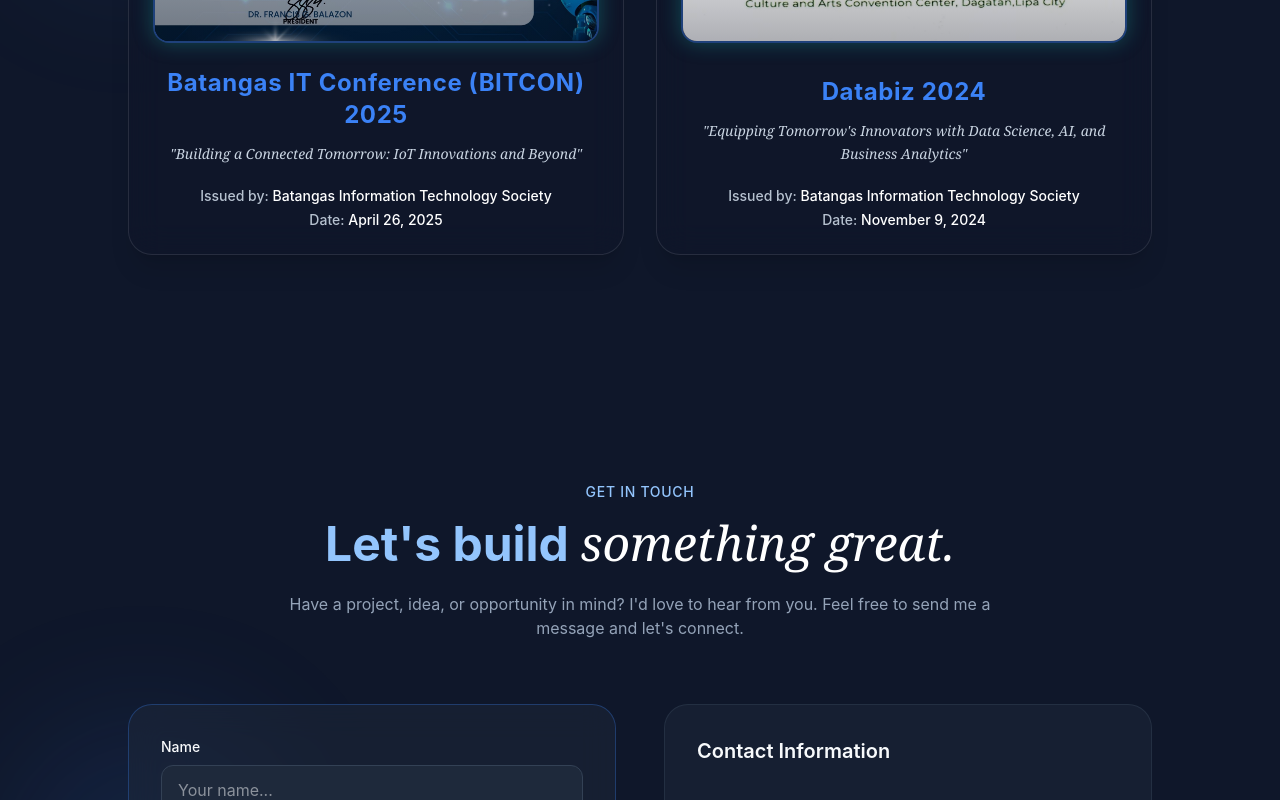
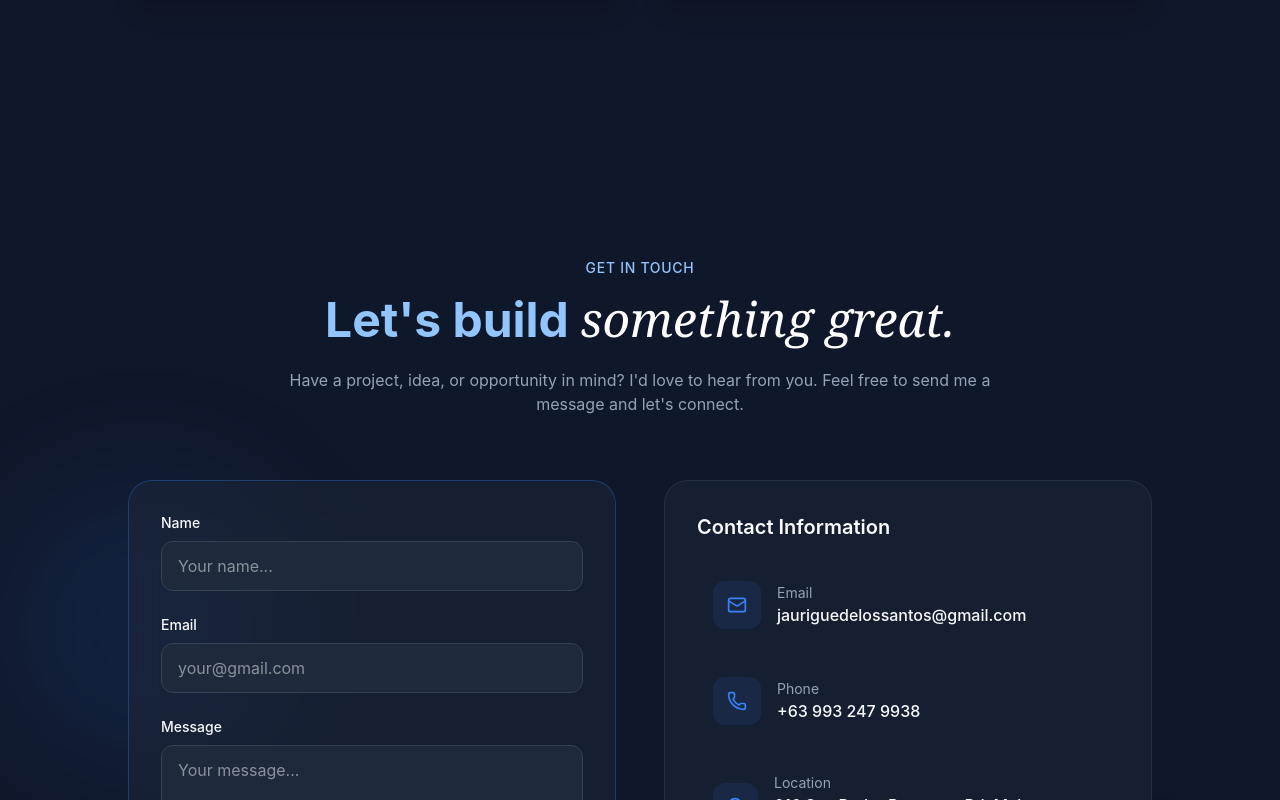
Before and after one commit to JocelDS/Portfolio, a React (Vite) app: page / in a window 1280 px wide. Shown: the part 7100-7900 px from the top of the page. Built offline with nearby package versions, Linux system fonts and the light colour scheme.

Commit message:
update contact

```diff
--- a/src/sections/Contact.jsx
+++ b/src/sections/Contact.jsx
@@ -99,7 +99,7 @@
   };
 
   return (
-    <section id="contact" className="py-24 relative overflow-hidden">
+    <section id="contact" className="py-32 relative overflow-hidden">
       {/* Background Glows */}
       <div className="absolute top-1/3 left-0 w-72 h-72 bg-primary/10 rounded-full blur-3xl" />
 
--- a/src/sections/Projects.jsx
+++ b/src/sections/Projects.jsx
@@ -114,7 +114,7 @@
 
 export const Projects = () => {
   return (
-    <section id="projects" className="py-32 relative overflow-hidden">
+    <section id="projects" className="c">
       {/* bg glows */}
       <div className="absolute top-1/4 right-0 w-96 h-96 bg-primary/5 rounded-full blur-3xl" />
       <div className="absolute bottom-1/4 left-0 w-64 h-64 bg-highlight/5 rounded-full blur-3xl" />
```
